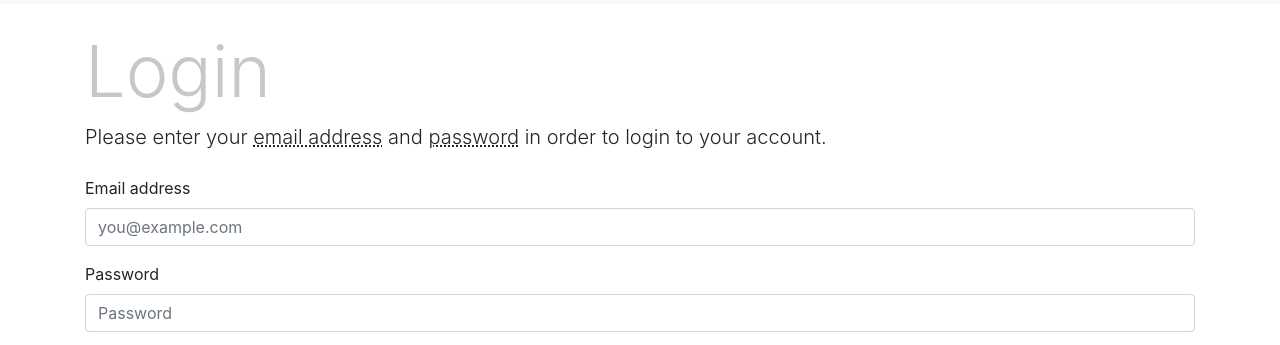
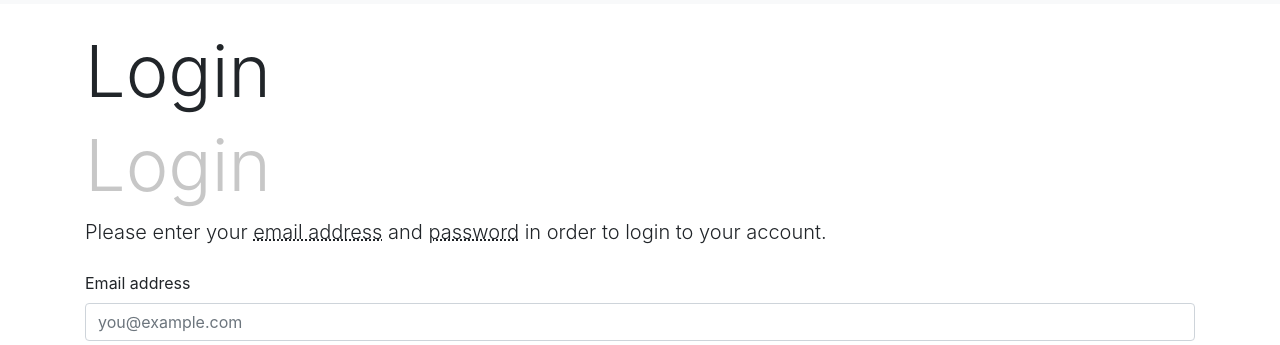
Before and after one commit to vivrichards600/sweet-shop, a website: page login.html in a window 1280 px wide. Shown: the part 52-397 px from the top of the page. Drawn offline with Linux system fonts and the light colour scheme.

Commit message:
Messing up heading orders

```diff
--- a/login.html
+++ b/login.html
@@ -77,6 +77,8 @@
     </style>
     <!-- Jumbotron Header -->
     <header class="my-4">
+
+      <h3 class="display-3">Login</h3>
       <h1 class="display-3">Login</h1>
       <p class="lead">Please enter your <abbr title="test@user.com">email address</abbr>  and <abbr title="qwerty">password</abbr> in order to login to your account.</p>
     </header>
```
